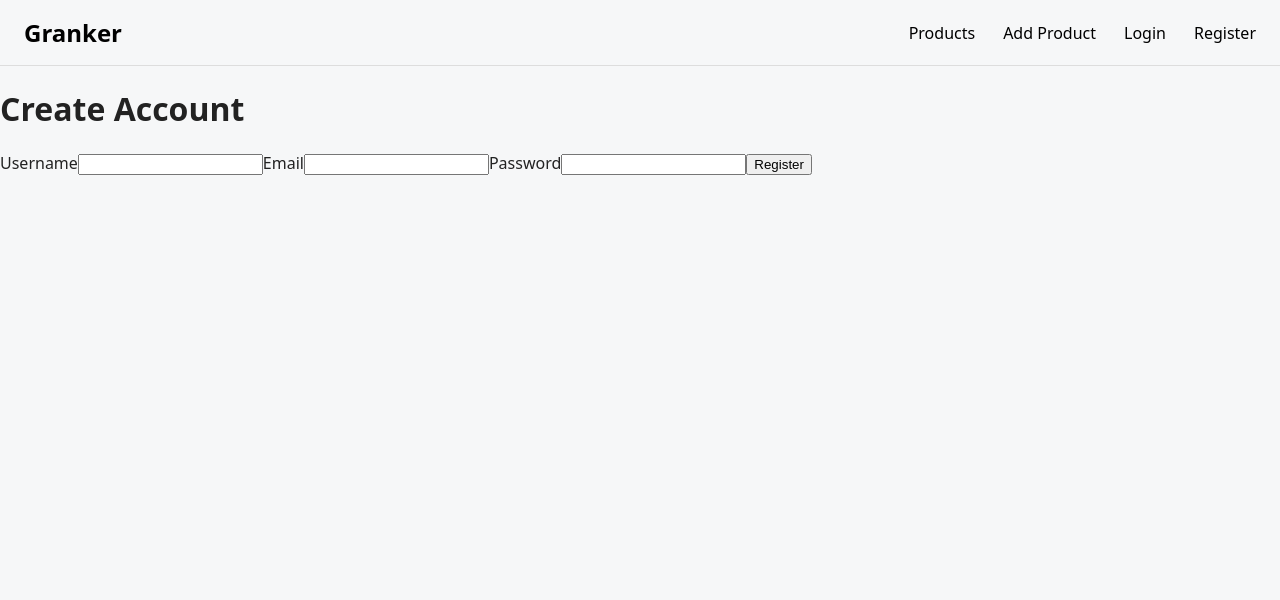
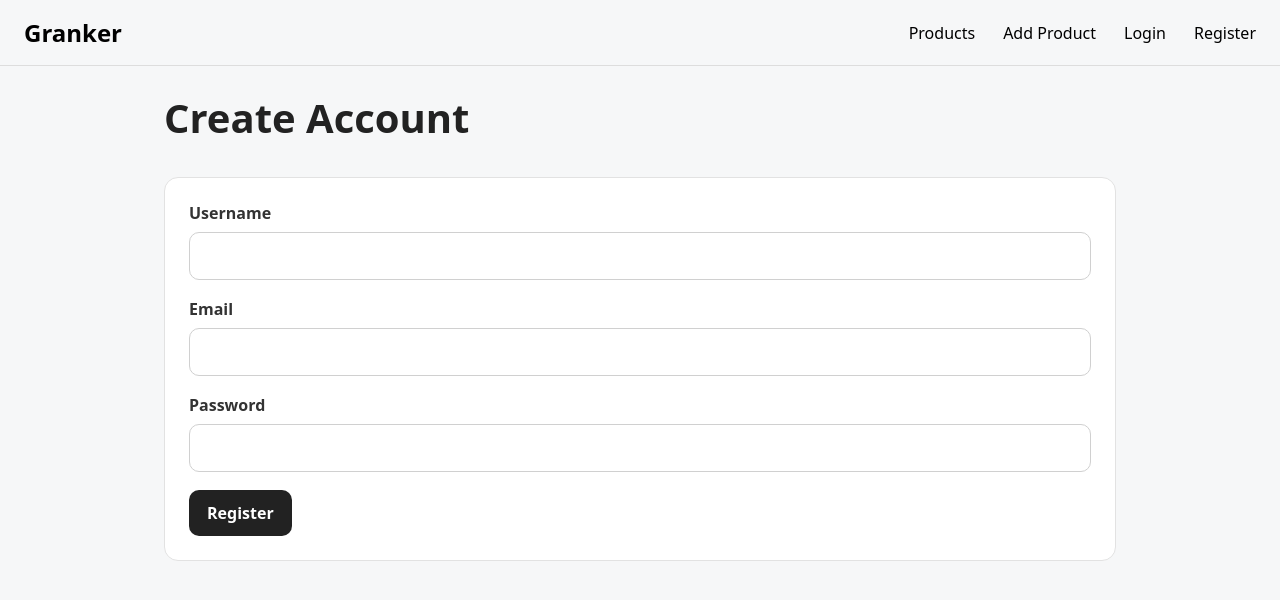
Before and after one commit to jackhoppecs/Granker, a React app in the folder frontend/: page /register in a window 1280 px wide. Shown: the top 600 px of the page. Built offline with nearby package versions, Linux system fonts and the light colour scheme; no server answers; the HTML template or start-up script is replaced by a standard one.

Commit message:
Updated register UI to match login's UI

```diff
--- a/frontend/src/pages/RegisterPage.jsx
+++ b/frontend/src/pages/RegisterPage.jsx
@@ -39,45 +39,52 @@ function RegisterPage({ setCurrentUser }) {
   }
 
   return (
-    <main className="page">
-      <h1>Create Account</h1>
+    <main className="container">
+      <header className="page-header">
+        <h1>Create Account</h1>
+      </header>
 
-      {error && <p className="error-message">{error}</p>}
+      {error && <p className="form-error">{error}</p>}
 
-      <form onSubmit={handleSubmit} className="form-card">
-        <label>
-          Username
+      <form onSubmit={handleSubmit} className="review-form">
+        <div className="form-group">
+          <label htmlFor="register-username">Username</label>
           <input
+            id="register-username"
             name="username"
             value={formData.username}
             onChange={handleChange}
             required
           />
-        </label>
+        </div>
 
-        <label>
-          Email
+        <div className="form-group">
+          <label htmlFor="register-email">Email</label>
           <input
+            id="register-email"
             name="email"
             type="email"
             value={formData.email}
             onChange={handleChange}
             required
           />
-        </label>
+        </div>
 
-        <label>
-          Password
+        <div className="form-group">
+          <label htmlFor="register-password">Password</label>
           <input
+            id="register-password"
             name="password"
             type="password"
             value={formData.password}
             onChange={handleChange}
             required
           />
-        </label>
+        </div>
 
-        <button type="submit">Register</button>
+        <button className="primary-button" type="submit">
+          Register
+        </button>
       </form>
     </main>
   );
```
